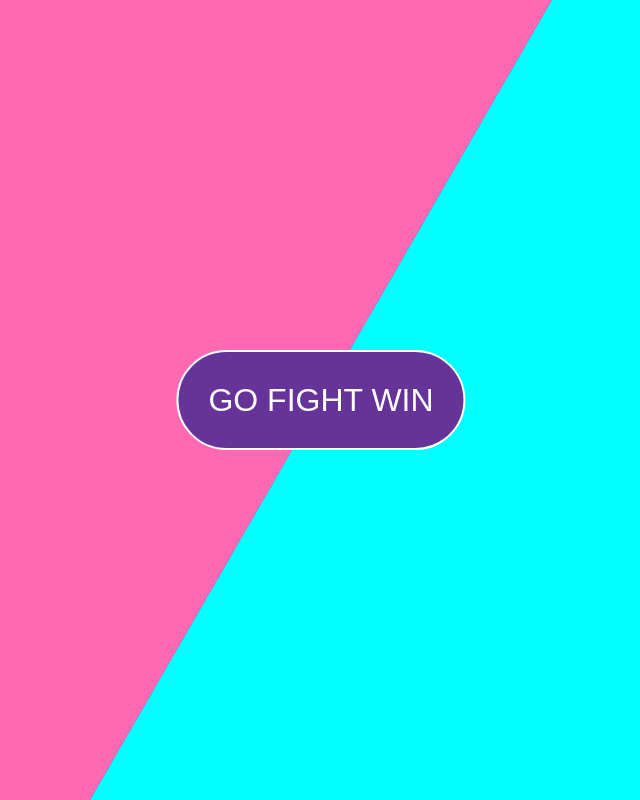
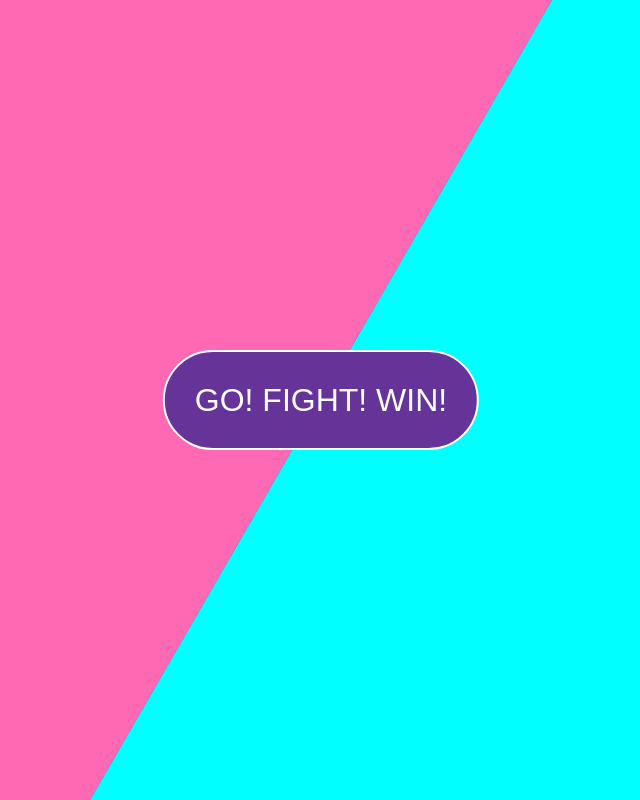
Before and after one commit to bcbrian/giphy-battles, a website: page index.html in a window 1280 px wide. Shown: the whole page, without its empty margins (319-959 px from the left). Drawn offline with nearby package versions, Linux system fonts and the light colour scheme.

Commit message:
Added exclamation marks

```diff
--- a/index.html
+++ b/index.html
@@ -11,7 +11,7 @@
   <div class="start-container">
     <div class="left-panel "></div>
     <div class="right-panel "></div>
-    <button class="start-btn">GO FIGHT WIN</button>
+    <button class="start-btn">GO! FIGHT! WIN!</button>
     <div class="btn-container hidden">
       <button class="battle-btn">Presidents</button>
       <button class="battle-btn">Pokemon</button>
```
